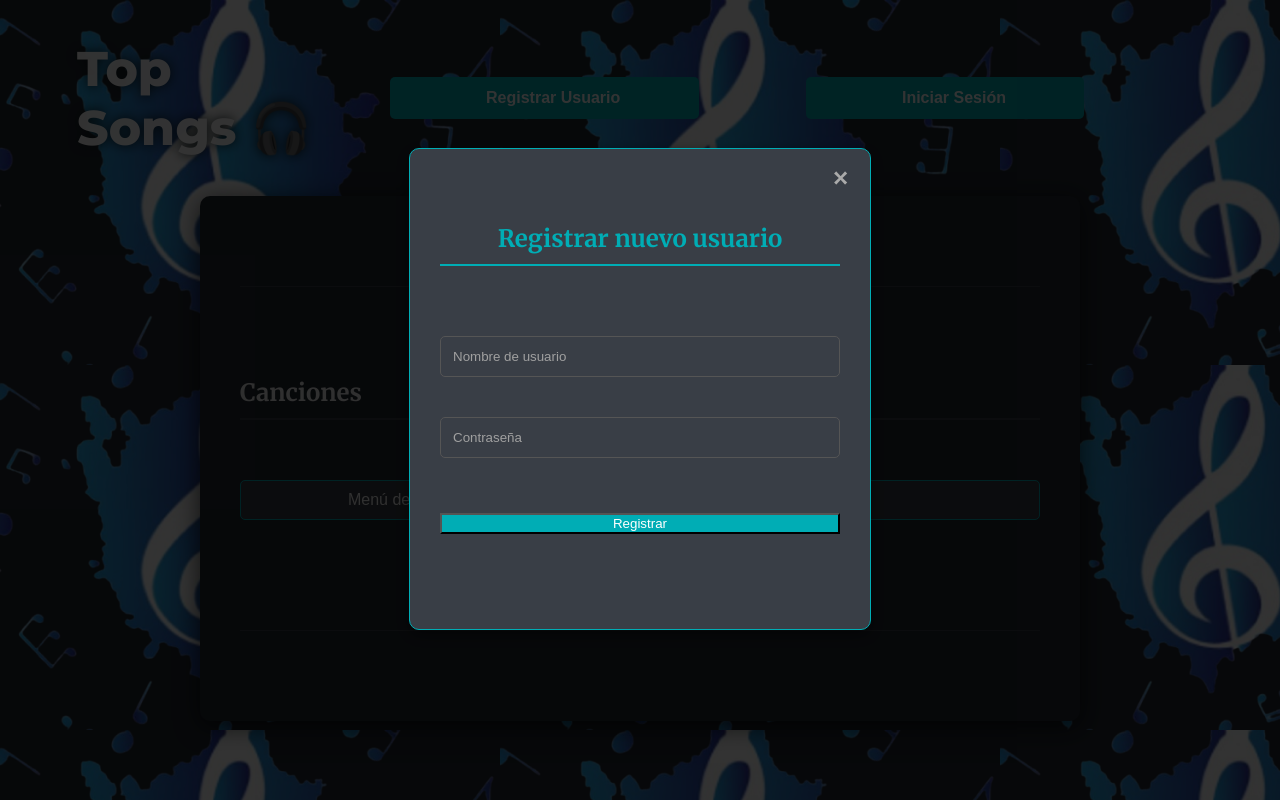
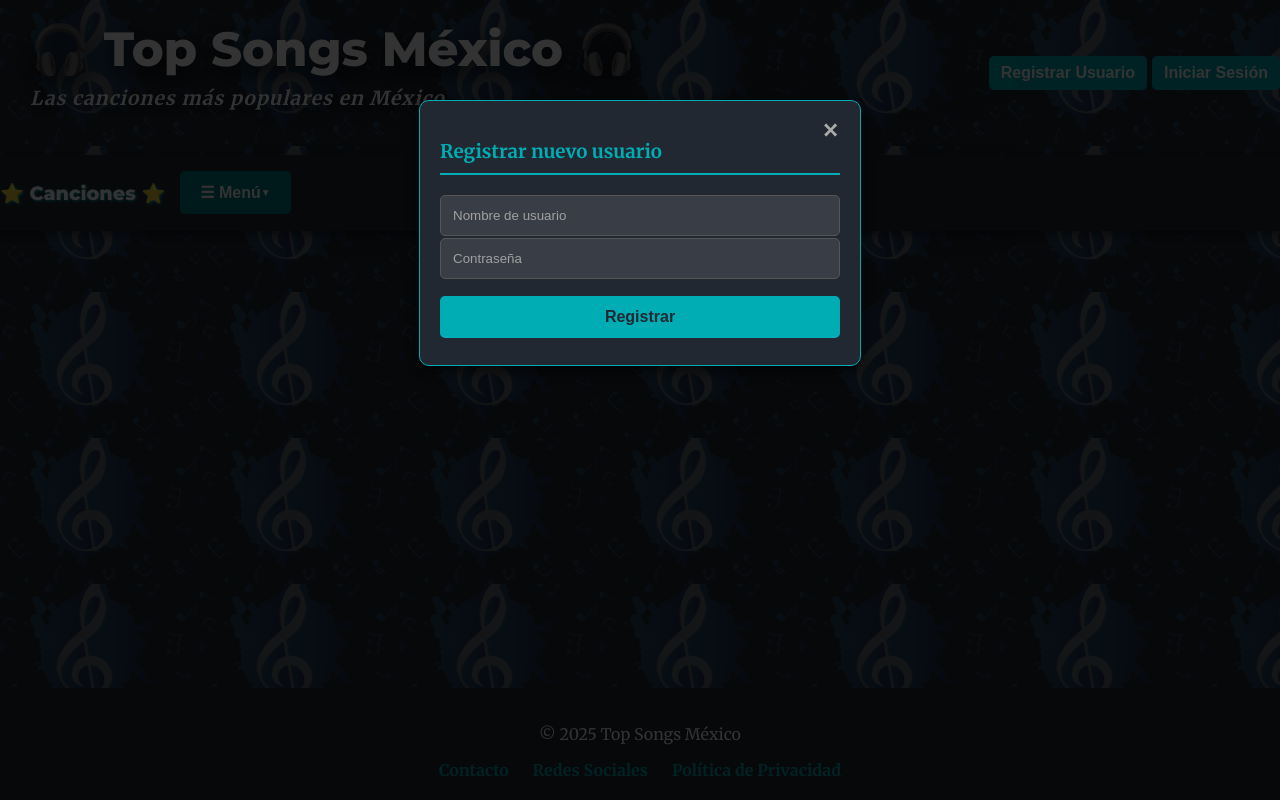
Before and after one commit to CinthiaRod/TPI_Modulo4_Delgado_Garcia_Higuera_Rodriguez, a website: page PUBLIC/index.html in a window 1280 px wide. Both pictures are taken after a click on the button "Registrar Usuario". Drawn offline with Linux system fonts and the light colour scheme; a web font is replaced by a local one.

Commit message:
Actualización codigo Front

```diff
--- a/PUBLIC/index.html
+++ b/PUBLIC/index.html
@@ -8,8 +8,12 @@
     <link rel="stylesheet" href="style.css" />
   </head>
   <body>
+    <!-- Encabezado -->
     <div class="header-content">
-        <h1>Top Songs 🎧</h1>
+        <div>
+          <h1>🎧 Top Songs México 🎧</h1>
+          <p class="slogan">Las canciones más populares en México</p>
+        </div>
         <div class="user-auth-buttons">
             <button id="registrar-usuario-btn" class="auth-button" data-modal="modal-registro">
                 Registrar Usuario
@@ -20,54 +24,51 @@
             </button>
 
             <div id="logout-container" style="display: none;">
-                <button id="cerrar-sesion" style="background-color: #d9534f;">
+                <button id="cerrar-sesion">
                     Cerrar sesión
                 </button>
             </div>
         </div>
     </div>
 
+    <!-- Franja de Canciones -->
     <div class="container">
-
-        <hr />
-
-        <div class="section">
-            <h2>Canciones</h2>
+      <h2>⭐ Canciones ⭐</h2>
       <div class="dropdown-menu-container">
-
           <button id="songs-menu-button" class="dropdown-toggle">
-                    Menú de opciones <span class="arrow">▼</span>
+              ☰ Menú<span class="arrow">▼</span>
           </button>
 
           <div id="songs-dropdown-content" class="dropdown-content">
-
               <button class="dropdown-item-button" data-modal="modal-obtener-todas">
                   Obtener todas las canciones
               </button>
-
               <button class="dropdown-item-button" data-modal="modal-obtener-id">
                   Buscar Canción por ID
               </button>
-
               <button class="dropdown-item-button" data-modal="modal-agregar">
                   Añadir una nueva canción
               </button>
-
               <button class="dropdown-item-button" data-modal="modal-modificar">
                   Modificar una canción
               </button>
-
               <button class="dropdown-item-button" data-modal="modal-eliminar">
                   Eliminar una canción
               </button>
-
           </div>
       </div>
     </div>
 
-        <hr />
+    <!-- Slider de novedades -->
+    <div class="slider-container">
+      <div class="slider" id="slider">
+        <div class="slide">🎵 Canción 1</div>
+        <div class="slide">🎵 Canción 2</div>
+        <div class="slide">🎵 Canción 3</div>
+      </div>
     </div>
 
+    <!-- Modal Registro -->
     <div id="modal-registro" class="modal-dialog">
         <div class="modal-content">
             <span class="close-button">&times;</span>
@@ -80,6 +81,7 @@
         </div>
     </div>
 
+    <!-- Modal Login -->
     <div id="modal-login" class="modal-dialog">
         <div class="modal-content">
             <span class="close-button">&times;</span>
@@ -98,11 +100,12 @@
             </div>
 
             <div class="forgot-password-link">
-                <a href="#" id="forgot-password-link" style="color: #00adb5;">¿Olvidó su contraseña?</a>
+                <a href="#" id="forgot-password-link">¿Olvidó su contraseña?</a>
             </div>
         </div>
     </div>
 
+    <!-- Modal Obtener Todas -->
     <div id="modal-obtener-todas" class="modal-dialog">
         <div class="modal-content">
             <span class="close-button">&times;</span>
@@ -112,6 +115,7 @@
         </div>
     </div>
 
+    <!-- Modal Obtener ID -->
     <div id="modal-obtener-id" class="modal-dialog">
         <div class="modal-content">
             <span class="close-button">&times;</span>
@@ -124,6 +128,7 @@
         </div>
     </div>
 
+    <!-- Modal Agregar -->
     <div id="modal-agregar" class="modal-dialog">
         <div class="modal-content">
             <span class="close-button">&times;</span>
@@ -137,6 +142,7 @@
         </div>
     </div>
 
+    <!-- Modal Modificar -->
     <div id="modal-modificar" class="modal-dialog">
         <div class="modal-content">
             <span class="close-button">&times;</span>
@@ -151,6 +157,7 @@
         </div>
     </div>
 
+    <!-- Modal Eliminar -->
     <div id="modal-eliminar" class="modal-dialog">
         <div class="modal-content">
             <span class="close-button">&times;</span>
@@ -162,6 +169,16 @@
         </div>
     </div>
 
+    <!-- Footer -->
+    <footer>
+      <p>© 2025 Top Songs México</p>
+      <div class="footer-links">
+        <a href="#">Contacto</a>
+        <a href="#">Redes Sociales</a>
+        <a href="#">Política de Privacidad</a>
+      </div>
+    </footer>
+
     <script src="script.js"></script>
   </body>
 </html>
--- a/PUBLIC/script.js
+++ b/PUBLIC/script.js
@@ -127,7 +127,7 @@ function setupForgotPasswordListener() {
     if (link) {
         link.addEventListener('click', (e) => {
             e.preventDefault();
-            alert('Esta funcionalidad aún no está implementada.');
+            alert('🔔Para recuperar su contraseña favor de manar un correo a Help@topsongs.com🔔');
         });
     }
 }
--- a/PUBLIC/style.css
+++ b/PUBLIC/style.css
@@ -1,6 +1,7 @@
 /* Importar la fuente de Google Fonts */
 @import url('https://fonts.com/css2?family=Merriweather:wght@400;700&family=Montserrat:wght@800&display=swap');
 
+/* * Definición de la animación de pulso. */
 @keyframes pulse {
     0% {
         transform: scale(1);
@@ -20,124 +21,172 @@ body {
     font-family: "Merriweather", serif;
     margin: 0;
     padding: 0;
+
     background-color: #222831;
     background-image: url('notas-musicales.png');
-    background-size:500px;
+    background-size: 200px;
     background-repeat: repeat;
     background-attachment: fixed;
 
-    color: #0b2ce9c5;
+    color: #e0e0e0;
     min-height: 100vh;
     display: flex;
     flex-direction: column;
     align-items: center;
 }
+/* Overlay degradado */
+body::before {
+    content: "";
+    position: fixed;
+    top: 0; left: 0; right: 0; bottom: 0;
+    background: linear-gradient(to bottom, rgba(34, 40, 49, 0.692), rgba(34, 40, 49, 0.7));
+    z-index: -1;
+}
 
+/* --- Estilo de Encabezado (Título y Botones) --- */
+/* Header */
 .header-content {
-    width:100%;
-    max-width: 1200px;
-    margin: 20px auto 0 auto;
-
+    width: 100%;
+    margin: 20px auto;
     display: flex;
     justify-content: space-between;
     align-items: center;
+    padding-left: 30px;
+    padding-right: 0;
+    box-sizing: border-box;
+}
 
-    padding: 0 20px;
-    box-sizing: border-box;
-    min-height: 44px;
-}
 
 h1 {
     margin: 0;
+    text-align: left;
     color: #FFFFFF;
-    animation: pulse 3s infinite;
+    animation: pulse 4s infinite;
     font-family: "Montserrat", sans-serif;
-    font-size: 3.0em;
+    font-size: 3em;
+    margin-right: 30px;
     font-weight: 800;
-    text-shadow: 0 0 10px rgba(16, 28, 29, 0.959);
-    text-align: left;
+    text-shadow: 0 10px 25px rgba(0, 0, 0, 1);
+    white-space: nowrap;
+    flex-grow: 1;
+}
+/* Slogan */
+.slogan {
+    font-size: 1.2em;
+    color: #ffffff;
+    margin-top: 8px;
+    margin-bottom: 15px;
+    font-weight: 600;
+    font-style: italic;
+    text-shadow: 6px 6px 10px rgba(0,0,0,0.8);
+    letter-spacing: 1px;
+}
+
+/* --- FRANJA CONTAINER --- */
+.container {
+    width: 100%;
+    height: 2cm;
+    background-color: #222831;
+    display: flex;
+    align-items: center;
+    justify-content: flex-start;
+    padding: 0 20px;
+    margin: 10px 0;
+    overflow: hidden;
+    box-shadow: 0 4px 10px rgba(0,0,0,0.5);
+}
+
+/* --- Ajuste de contenido dentro de container --- */
+.container h2 {
+    font-size: 1.2em;
+    margin: 0 15px 0 0;
+    white-space: nowrap;
+    color: #ffffff;
+}
+
+.dropdown-menu-container {
+    margin: 0;
 }
 
 /* Contenedor de los botones de autenticación */
 .user-auth-buttons {
     display: flex;
-    gap: 10px;
+    gap: 5px;
     flex-shrink: 0;
+    flex-grow: 0;
 }
 
-/* Estilo base para los botones del encabezado (Registro/Login) */
+/* Base de estilo para los botones en el encabezado (Registro/Login) */
 .user-auth-buttons .auth-button,
 .user-auth-buttons #cerrar-sesion {
-    display: flex;
-    justify-content: center;
-    align-items: center;
-    white-space: nowrap;
+    width: auto;
     font-size: 1em;
-    padding: 12px 25px;
+    padding: 8px 12px;
     margin: 0 !important;
     background-color: #00adb5;
     color: #FFFFFF;
     border: none;
     font-weight: bold;
     border-radius: 5px;
-    transition: background-color 0.3s ease, transform 0.2s;
-    cursor: pointer;
-    text-decoration: none;
-    box-sizing: border-box;
+    transition: background-color 0.3s ease;
+    display: flex;
+    justify-content: center;
+    align-items: center;
+    white-space: nowrap;
 }
 
 .user-auth-buttons .auth-button:hover {
     background-color: #008187;
     transform: translateY(-2px);
 }
-
-/* Estilo específico para el botón de cerrar sesión */
-.user-auth-buttons #cerrar-sesion {
+/* Estilo para el botón de cerrar sesión (Se mantiene rojo por seguridad) */
+#cerrar-sesion {
     background-color: #d9534f !important;
     color: #FFFFFF !important;
 }
 
-.user-auth-buttons #cerrar-sesion:hover {
+#cerrar-sesion:hover {
     background-color: #c9302c !important;
     transform: translateY(-2px);
 }
 
-/* ----------------------------------------------------------- */
-/* --- ESTILOS DE CONTENIDO GENERAL Y MODALES --- */
-/* ----------------------------------------------------------- */
-
-/* --- Estilos de Contenedor y Secciones --- */
-.container {
-    width: 90%;
-    max-width: 800px;
-    padding: 40px;
-    background-color: #222831;
-    border-radius: 10px;
-    box-shadow: 0 5px 25px rgba(0, 0, 0, 0.7);
-    margin: 20px auto;
-}
-
 h2 {
-    color: #eeeeee;
-    border-bottom: 2px solid #393e46;
-    padding-bottom: 10px;
-    margin-bottom: 20px;
+    margin-top: 0;
+    margin-bottom: 1px;
+    font-family: "Montserrat", sans-serif;
+    font-weight: 800;
+    font-size: 1.8em;
+    text-shadow: 1px 1px 3px #00adb5;
+    color: #FFFFFF;
 }
 
 hr {
-    border: 0;
-    border-top: 1px solid #393e46;
-    margin: 30px 0;
+    border-color: #ffffff;
+    border-style: solid;
+    border-width: 1px 0 0 0;
 }
 
-/* --- Estilos de Inputs y Botones --- */
+.section {
+    padding: 10px 0;
+}
+
+/* --- Estilos de Inputs y Botones Generales (CRUD) --- */
 .form-group {
     display: flex;
     flex-direction: column;
-    gap: 10px;
-    margin-bottom: 15px;
+    gap: 2px;
+    margin-bottom: 7px;
+}
+.modal-content h3 {
+    border-bottom: 2px solid #00adb5;
+    padding-bottom: 5px;
+    margin-bottom: 5px;
+    color: #00adb5;
 }
 
+.modal-content button {
+    margin-top: 10px;
+}
 input[type="text"], input[type="password"], input[type="number"] {
     width: 100%;
     padding: 12px;
@@ -152,58 +201,164 @@ input::placeholder {
     color: #a0a0a0;
 }
 
-/* Estilo para los botones dentro de modales */
-.modal-content button {
-    margin-top: 15px;
-    width: 100%;
-    color: #FFFFFF;
+button {
+    padding: 12px 20px;
     background-color: #00adb5;
-}
-
-/* Estilo base para todos los botones, para asegurar que el texto sea blanco */
-button {
-    color: #FFFFFF;
-}
-
-/* --- Estilos para el campo de contraseña con toggle (Login) --- */
-.password-container {
-    position: relative;
+    color: #222831;
+    border: none;
+    border-radius: 5px;
+    cursor: pointer;
+    font-size: 1em;
+    font-weight: bold;
+    transition: background-color 0.3s ease, transform 0.2s;
     width: 100%;
 }
 
-.toggle-password {
-    position: absolute;
-    top: 50%;
-    right: 12px;
-    transform: translateY(-50%);
-    cursor: pointer;
-    color: #00adb5;
-    font-size: 1.2em;
+button:hover {
+    background-color: #008187;
+    transform: translateY(-2px);
 }
 
-/* --- Estilos de MODALES (Modal Dialog) --- */
+/* --- NUEVOS ESTILOS PARA EL MENÚ DE ACCIONES DE CANCIONES --- */
+
+.song-actions-buttons {
+    display: flex;
+    justify-content: space-between;
+    gap: 10px;
+    margin-bottom: 10px;
+}
+
+.song-actions-buttons button {
+    width: 100%;
+    flex-basis: 0;
+    flex-grow: 1;
+    white-space: nowrap;
+}
+
+/* --- Estilos del Menú Desplegable (Dropdown) --- */
+.dropdown-toggle {
+    background-color: #008187;
+    color: #ffffff;
+    display: inline-flex;
+    width: auto;
+    justify-content: space-between;
+    align-items: center;
+    border-radius: 5px;
+}
+
+.dropdown-toggle:hover {
+    background-color: #005f63;
+    transform: none;
+}
+
+.dropdown-toggle .arrow {
+    font-size: 10px;
+    transition: transform 0.3s ease;
+}
+
+.dropdown-toggle.active .arrow {
+    transform: rotate(180deg);
+}
+
+.dropdown-content {
+    display: none;
+    position: absolute;
+    background-color: #393e46;
+    box-shadow: 0px 4px 8px 0px rgba(0,0,0,0.2);
+    z-index: 20;
+    width: 100%;
+    border-radius: 5px;
+    margin-top: 5px;
+    padding: 0;
+    overflow: hidden;
+}
+
+.dropdown-content.show {
+    display: block;
+}
+
+.dropdown-item-button {
+    background-color: #393e46;
+    color: #ffffff;
+    padding: 12px 20px;
+    font-size: 1em;
+    font-weight: normal;
+    text-align: left;
+    border-radius: 0;
+    width: 100%;
+    border: none;
+    border-bottom: 1px solid #555;
+    cursor: pointer;
+    transition: background-color 0.2s;
+}
+
+.dropdown-item-button:hover {
+    background-color: #4f5b66;
+    transform: none;
+}
+
+.dropdown-item-button:last-child {
+    border-bottom: none;
+}
+
+
+/* --- Estilos de listas y detalles (dentro de los modales) --- */
+.song-list-display, .song-detail-display {
+    margin-top: 15px;
+    padding: 10px;
+    background-color: #393e46;
+    border-radius: 5px;
+    max-height: 300px;
+    overflow-y: auto;
+    border: 1px solid #555;
+    color: #eeeeee;
+}
+
+.song-item {
+    background-color: #4f5b66;
+    padding: 10px;
+    margin-bottom: 8px;
+    border-radius: 4px;
+    box-shadow: 0 1px 3px rgba(0,0,0,0.1);
+}
+
+.song-item h3 {
+    margin-top: 0;
+    margin-bottom: 5px;
+    color: #00adb5;
+}
+
+.song-item p {
+    margin-bottom: 3px;
+    font-size: 0.9em;
+    color: #e0e0e0;
+}
+
+/* --- Estilos para la Ventana Modal (Dialog) --- */
+
 .modal-dialog {
     display: none;
     position: fixed;
-    z-index: 100;
+    z-index: 1000;
     left: 0;
     top: 0;
     width: 100%;
     height: 100%;
     overflow: auto;
-    background-color: rgba(0,0,0,0.8);
+    background-color: rgba(0, 0, 0, 0.8);
+    padding-top: 0px;
 }
 
 .modal-content {
-    background-color: #393e46;
-    margin: 10% auto;
-    padding: 30px;
+    background-color: #222831;
+    margin: 100px auto 20px auto;
+    padding: 20px;
     border: 1px solid #00adb5;
     width: 80%;
     max-width: 400px;
     border-radius: 10px;
+    box-shadow: 0 4px 15px rgba(0, 0, 0, 0.7);
     position: relative;
-    box-shadow: 0 5px 15px rgba(0,0,0,0.5);
     animation-name: animatetop;
     animation-duration: 0.4s;
     color: #eeeeee;
@@ -235,113 +390,79 @@ button {
     border-bottom: 2px solid #00adb5;
     padding-bottom: 10px;
     margin-bottom: 20px;
-    text-align: center;
     color: #00adb5;
-    font-size: 1.5em;
 }
 
-/* --- Estilos de Menú Desplegable (Dropdown) --- */
-
-.dropdown-menu-container {
-    position: relative;
-    display: inline-block;
-    width: 100%;
-    margin-bottom: 20px;
+.modal-content button {
+    margin-top: 15px;
 }
 
-.dropdown-toggle {
+/* --- Estilos para el campo de contraseña con toggle (Login) --- */
+
+.password-container {
+    position: relative;
     width: 100%;
-    background-color: #393e46;
-    color: #eeeeee;
-    padding: 10px 18px;
-    font-size: 1em;
-    border: 1px solid #00adb5;
-    border-radius: 5px;
-    cursor: pointer;
-    display: flex;
-    justify-content: space-between;
-    align-items: center;
 }
 
-.dropdown-toggle:hover {
-    background-color: #444;
+.password-container input[type="password"],
+.password-container input[type="text"] {
+    padding-right: 40px;
 }
 
-.dropdown-toggle .arrow {
-    transition: transform 0.3s;
+.toggle-password {
+    position: absolute;
+    top: 50%;
+    right: 12px;
+    transform: translateY(-50%);
+    cursor: pointer;
+    color: #a0a0a0;
+    font-size: 1.1em;
+    user-select: none;
+    z-index: 10;
 }
 
-.dropdown-toggle.active .arrow {
-    transform: rotate(180deg);
+.toggle-password:hover {
+    color: #eeeeee;
 }
 
-.dropdown-content {
-    display: none;
-    position: absolute;
-    background-color: #393e46;
-    width: 100%;
-    box-shadow: 0px 8px 16px 0px rgba(0,0,0,0.5);
-    z-index: 1;
-    border-radius: 5px;
-    margin-top: 5px;
-    overflow: hidden;
+/* Estilo para el enlace de Olvido de Contraseña */
+.forgot-password-link {
+    text-align: center;
+    margin-top: 10px;
+    font-size: 0.9em;
 }
 
-.dropdown-content.show {
-    display: block;
+.forgot-password-link a {
+    color: #00adb5;
+    text-decoration: none;
 }
 
-.dropdown-item-button {
-    color: #eeeeee;
-    padding: 10px 14px;
-    text-decoration: none;
-    display: block;
-    border: none;
-    background: none;
-    width: 100%;
-    text-align: left;
-    transition: background-color 0.2s;
-    border-bottom: 1px solid #444;
+.forgot-password-link a:hover {
+    text-decoration: underline;
 }
 
-.dropdown-item-button:hover {
-    background-color: #00adb5;
-    color: #222831;
+/* Footer */
+footer {
+    background-color: #222831;
+    padding: 20px;
+    text-align: center;
+    margin-top: auto;
+    width: 100%;
+    color: #fff;
 }
 
-/* Eliminar el borde inferior del último botón */
-.dropdown-item-button:last-child {
-    border-bottom: none;
+.footer-links {
+    margin-top: 10px;
 }
 
-/* --- Estilos de listas y detalles --- */
-.song-list-display, .song-detail-display {
-    margin-top: 20px;
-    padding: 10px;
-    border: 1px solid #00adb5;
-    border-radius: 5px;
-    background-color: #222831;
-    max-height: 400px;
-    overflow-y: auto;
+.footer-links a {
+    color: #00adb5;
+    margin: 0 10px;
+    text-decoration: none;
+    font-weight: bold;
 }
 
-.song-item {
-    padding: 10px 0;
-    border-bottom: 1px solid #393e46;
+.footer-links a:hover {
+    text-decoration: underline;
+    color: #00ffff;
 }
-
-.song-item:last-child {
-    border-bottom: none;
-}
-
-.song-item h3 {
-    color: #00adb5;
-    font-size: 1.2em;
-    margin: 0 0 5px 0;
-    text-align: left;
-    border-bottom: none;
-}
-
-.song-item p {
-    margin: 5px 0;
-}
```
Lines whose indentation alone changed are shown as unchanged.
